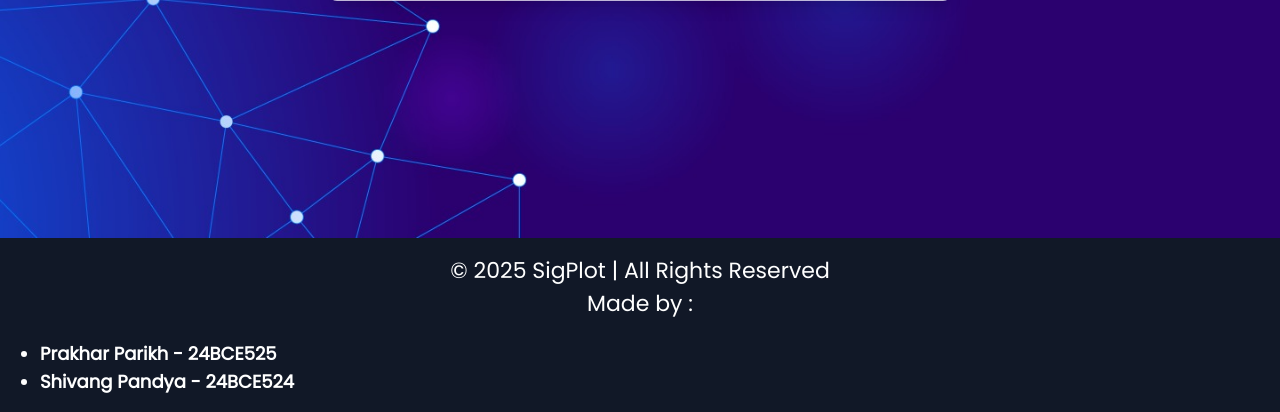
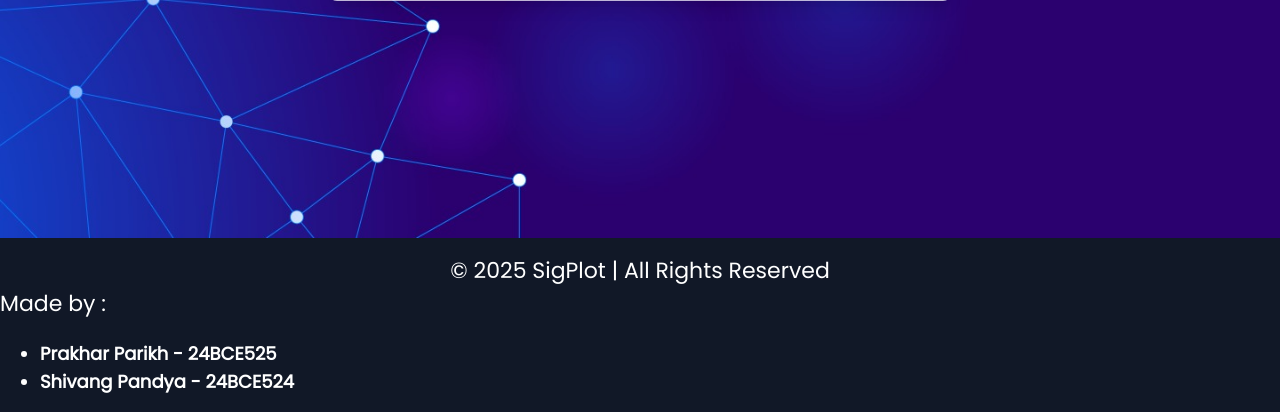
Before and after one commit to prakhar-thecoder/block-coding-and-scrambling-visualizer, a Flask app: page / in a window 1280 px wide. Shown: the part 634-1046 px from the top of the page. Run offline with Flask 3, Linux system fonts and the light colour scheme; some libraries are stand-ins or nearby versions.

Commit message:
Update footer.html

```diff
--- a/templates/footer.html
+++ b/templates/footer.html
@@ -1,6 +1,6 @@
 <footer class="bg-gray-900 text-white text-center py-4 ">
     <p>© 2025 SigPlot | All Rights Reserved</p>
-    <p>Made by : </p>
+    <p class="text-left">Made by : </p>
 
     <ul class="text-lg mt-5 text-left list-disc pl-10">
         <li><strong>Prakhar Parikh - 24BCE525</strong></li>
```
